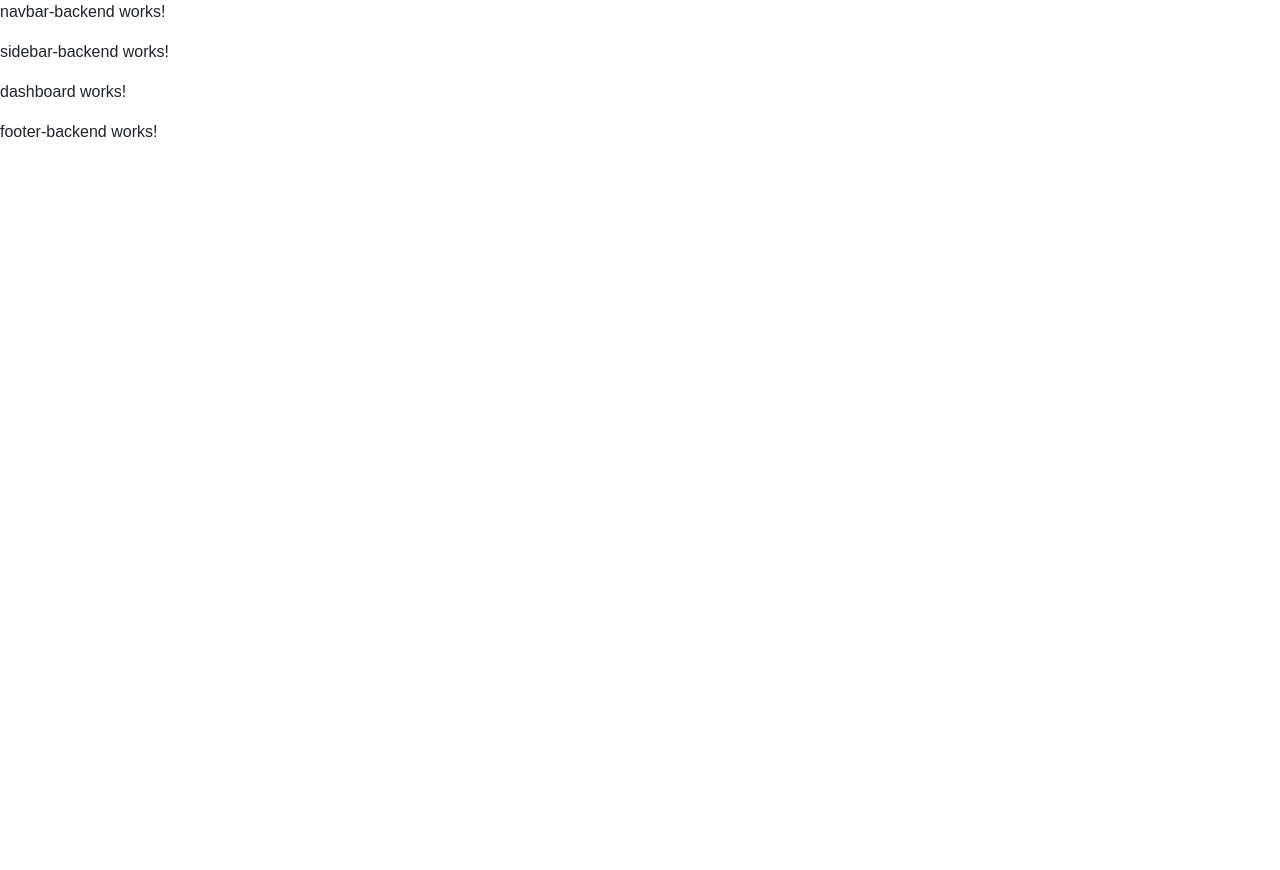
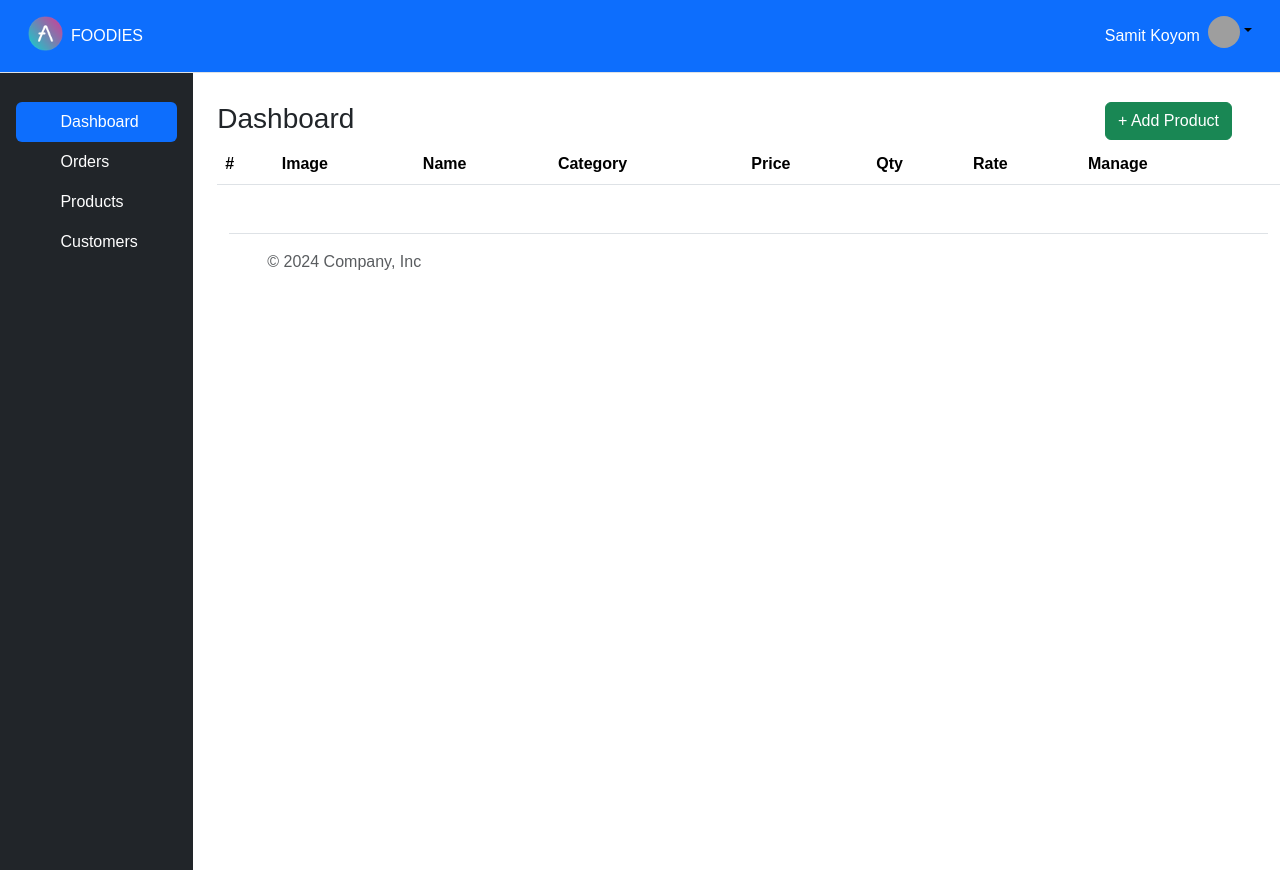
Before and after one commit to PeerapatAtta/Angular_Day2_Template, an Angular app: page /backend/dashboard in a window 1280 px wide. Before the commit the page ends 800 px from the top, so only its background shows below. Built offline with nearby package versions, Linux system fonts and the light colour scheme; grey boxes are pictures that could not be loaded; a web font is replaced by a local one.

Commit message:
Dashboard

```diff
--- a/src/app/dashboard/dashboard.component.html
+++ b/src/app/dashboard/dashboard.component.html
@@ -1 +1,51 @@
-<p>dashboard works!</p>
+<main class="col-sm-12 col-md-12 col-lg-12 mt-3">
+    <div class="pt-3 pb-2 mb-3">
+      <div class="row">
+        <div class="col-md-6">
+          <h3>Dashboard</h3>
+        </div>
+        <div class="col-md-6 text-end">
+          <a href="#add"
+            class="btn btn-success me-5" data-bs-toggle="modal" data-bs-target="#addProductModal">+ Add Product
+          </a>
+        </div>
+      </div>
+      <div class="table-responsive">
+        <table class="table table-striped">
+          <thead>
+            <tr>
+              <th scope="col">#</th>
+              <th scope="col">Image</th>
+              <th scope="col">Name</th>
+              <th scope="col">Category</th>
+              <th scope="col">Price</th>
+              <th scope="col">Qty</th>
+              <th scope="col">Rate</th>
+              <th scope="col" style="width: 200px;">Manage</th>
+            </tr>
+          </thead>
+          <tbody>
+            <!-- @for(product of products; track product.id){
+              <tr>
+                  <td>{{ product.id }}</td>
+                  <td><img src="{{ product.image }}" alt="product" width="50"></td>
+                  <td>{{ product.title }}</td>
+                  <td>{{ product.category }}</td>
+                  <td>{{ product.price }}</td>
+                  <td>{{ product.rating.count }}</td>
+                  <td>{{ product.rating.rate }}</td>
+                  <td style="width: 200px;">
+                    <a href="#edit" class="btn btn-primary btn-sm" data-bs-toggle="modal" data-bs-target="#editProductModal">Edit</a> &nbsp;
+                    <a href="#delete" class="btn btn-danger btn-sm" data-bs-toggle="modal" data-bs-target="#deleteProductModal">Delete</a>
+                  </td>
+              </tr>
+            } @empty {
+              <tr>
+                <td colspan="8" class="text-center">No data found</td>
+              </tr>
+            } -->
+          </tbody>
+        </table>
+      </div>
+    </div>
+</main>
--- a/src/app/footer-backend/footer-backend.component.html
+++ b/src/app/footer-backend/footer-backend.component.html
@@ -1 +1,16 @@
-<p>footer-backend works!</p>
+<div class="container-fluid">
+    <footer class="d-flex flex-wrap justify-content-between align-items-center py-3 my-4 border-top">
+      <div class="col-md-4 d-flex align-items-center">
+        <a href="/" class="mb-3 me-2 mb-md-0 text-body-secondary text-decoration-none lh-1">
+          <svg class="bi" width="30" height="24"><use xlink:href="#bootstrap"></use></svg>
+        </a>
+        <span class="mb-3 mb-md-0 text-body-secondary">© 2024 Company, Inc</span>
+      </div>
+
+      <ul class="nav col-md-4 justify-content-end list-unstyled d-flex">
+        <li class="ms-3"><a class="text-body-secondary" href="#"><svg class="bi" width="24" height="24"><use xlink:href="#twitter"></use></svg></a></li>
+        <li class="ms-3"><a class="text-body-secondary" href="#"><svg class="bi" width="24" height="24"><use xlink:href="#instagram"></use></svg></a></li>
+        <li class="ms-3"><a class="text-body-secondary" href="#"><svg class="bi" width="24" height="24"><use xlink:href="#facebook"></use></svg></a></li>
+      </ul>
+    </footer>
+  </div>
--- a/src/app/layouts/back-layout/back-layout.component.html
+++ b/src/app/layouts/back-layout/back-layout.component.html
@@ -1,4 +1,10 @@
 <app-navbar-backend/>
-<app-sidebar-backend/>
-<router-outlet/>
-<app-footer-backend/>
+<div class="row" style="padding-top: 70px;">
+    <div class="col-2 d-sm-none d-lg-block">
+        <app-sidebar-backend/>
+    </div>
+    <div class="col-lg-10 col-sm-12">
+        <router-outlet/>
+        <app-footer-backend/>
+    </div>
+</div>
--- a/src/app/navbar-backend/navbar-backend.component.html
+++ b/src/app/navbar-backend/navbar-backend.component.html
@@ -1 +1,28 @@
-<p>navbar-backend works!</p>
+<header class="p-3 border-bottom fixed-top bg-primary">
+    <div class="container-fluid">
+      <div class="d-flex flex-wrap ">
+
+        <a href="/" class="d-flex mb-2 mb-lg-0 link-body-emphasis text-decoration-none">
+          <img src="assets/images/foodid-logo.png" width="35" height="35">
+          <span class="d-block mt-2 mx-2 text-white">FOODIES</span>
+        </a>
+
+        <ul class="nav col-6 col-lg-auto ms-lg-auto mb-2 mb-md-0">
+          <li><a href="#" class="nav-link px-2 link-body-emphasis text-white">Samit Koyom</a></li>
+        </ul>
+
+        <div class="dropdown text-end">
+          <a href="#" class="d-block link-body-emphasis text-decoration-none dropdown-toggle show" data-bs-toggle="dropdown" aria-expanded="true">
+            <img src="https://github.com/mdo.png" alt="mdo" width="32" height="32" class="rounded-circle">
+          </a>
+          <ul class="dropdown-menu text-small" data-popper-placement="top-end" style="position: absolute; inset: auto 0px 0px auto; margin: 0px; transform: translate3d(0.5px, -34px, 0px);">
+            <li><a class="dropdown-item" href="#">New project...</a></li>
+            <li><a class="dropdown-item" href="#">Settings</a></li>
+            <li><a class="dropdown-item" href="#">Profile</a></li>
+            <li><hr class="dropdown-divider"></li>
+            <li><a class="dropdown-item">Sign out</a></li>
+          </ul>
+        </div>
+      </div>
+    </div>
+  </header>
--- a/src/app/sidebar-backend/sidebar-backend.component.html
+++ b/src/app/sidebar-backend/sidebar-backend.component.html
@@ -1 +1,28 @@
-<p>sidebar-backend works!</p>
+<div class="d-flex flex-column flex-shrink-0 p-3 text-bg-dark min-vh-100">
+    <ul class="nav nav-pills flex-column mb-auto pt-3">
+      <li class="nav-item">
+        <a href="#" class="nav-link active" aria-current="page">
+          <svg class="bi pe-none me-2" width="16" height="16"><use xlink:href="#home"></use></svg>
+          Dashboard
+        </a>
+      </li>
+      <li>
+        <a href="#" class="nav-link text-white">
+          <svg class="bi pe-none me-2" width="16" height="16"><use xlink:href="#table"></use></svg>
+          Orders
+        </a>
+      </li>
+      <li>
+        <a href="#" class="nav-link text-white">
+          <svg class="bi pe-none me-2" width="16" height="16"><use xlink:href="#grid"></use></svg>
+          Products
+        </a>
+      </li>
+      <li>
+        <a href="#" class="nav-link text-white">
+          <svg class="bi pe-none me-2" width="16" height="16"><use xlink:href="#people-circle"></use></svg>
+          Customers
+        </a>
+      </li>
+    </ul>
+  </div>
```
